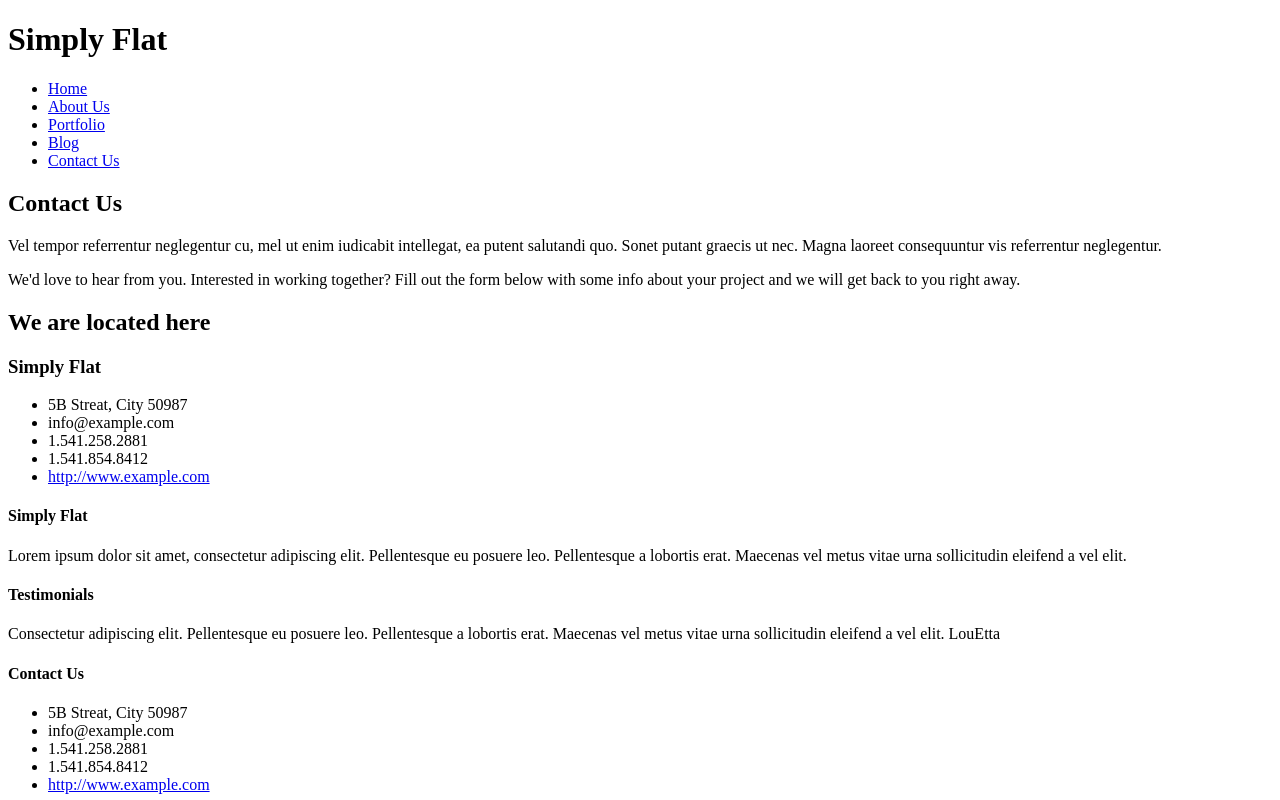
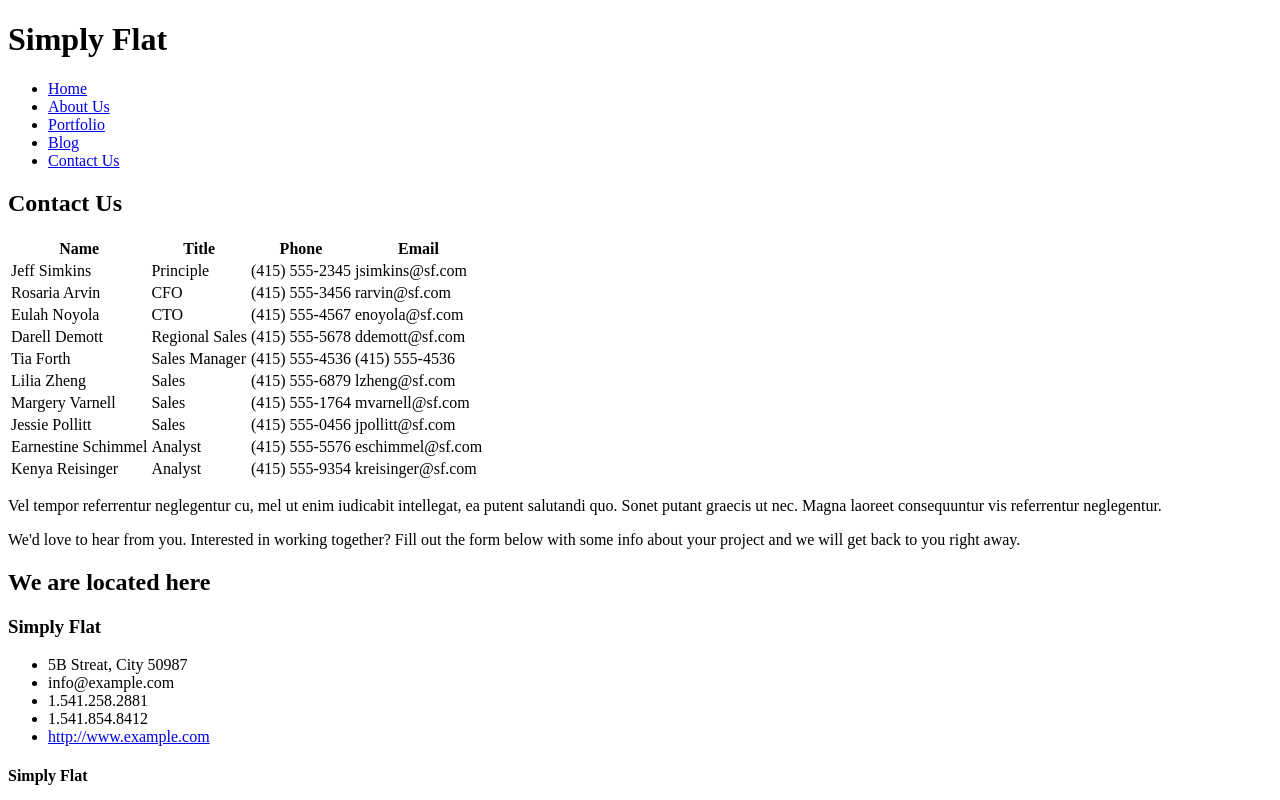
Before and after one commit to abisoft/abisoft.github.io, a plain HTML site: page contact.html in a window 1280 px wide. Shown: the top 800 px of the page. Drawn offline with Linux system fonts and the light colour scheme.

Commit message:
Organizing Date with HTMLTables

```diff
--- a/contact.html
+++ b/contact.html
@@ -34,9 +34,78 @@
         <section>
             <!-- section1/4 -->
             <h1>Contact Us</h1>
+
+            <table>
+                <tr>
+                    <th>Name</th>
+                    <th>Title</th>
+                    <th>Phone</th>
+                    <th>Email</th>
+                </tr>
+                <tr>
+                    <td>Jeff Simkins</td>
+                    <td>Principle</td>
+                    <td>(415) 555-2345</td>
+                    <td>jsimkins@sf.com</td>
+                </tr>
+                <tr>
+                    <td>Rosaria Arvin</td>
+                    <td>CFO</td>
+                    <td>(415) 555-3456</td>
+                    <td>rarvin@sf.com</td>
+                </tr>
+                <tr>
+                    <td>Eulah Noyola</td>
+                    <td>CTO</td>
+                    <td>(415) 555-4567</td>
+                    <td>enoyola@sf.com</td>
+                </tr>
+                <tr>
+                    <td>Darell Demott</td>
+                    <td>Regional Sales</td>
+                    <td>(415) 555-5678</td>
+                    <td>ddemott@sf.com</td>
+                </tr>
+                <tr>
+                    <td>Tia Forth</td>
+                    <td>Sales Manager</td>
+                    <td>(415) 555-4536</td>
+                    <td>(415) 555-4536</td>
+                </tr>
+                <tr>
+                    <td>Lilia Zheng</td>
+                    <td>Sales</td>
+                    <td>(415) 555-6879</td>
+                    <td>lzheng@sf.com</td>
+                </tr>
+                <tr>
+                    <td>Margery Varnell</td>
+                    <td>Sales</td>
+                    <td>(415) 555-1764</td>
+                    <td>mvarnell@sf.com</td>
+                </tr>
+                <tr>
+                    <td>Jessie Pollitt</td>
+                    <td>Sales</td>
+                    <td>(415) 555-0456</td>
+                    <td>jpollitt@sf.com</td>
+                </tr>
+                <tr>
+                    <td>Earnestine Schimmel</td>
+                    <td>Analyst</td>
+                    <td>(415) 555-5576</td>
+                    <td>eschimmel@sf.com</td>
+                </tr>
+                <tr>
+                    <td>Kenya Reisinger</td>
+                    <td>Analyst</td>
+                    <td>(415) 555-9354</td>
+                    <td>kreisinger@sf.com</td>
+                </tr>
+            </table>
+            </section>
             <!-- Paragraph -->
             <p>Vel tempor referrentur neglegentur cu, mel ut enim iudicabit intellegat, ea putent salutandi quo. Sonet putant graecis ut nec. Magna laoreet consequuntur vis referrentur neglegentur.</p>
-        </section>
 
         <section>
             <!-- section2/4 -->
```
